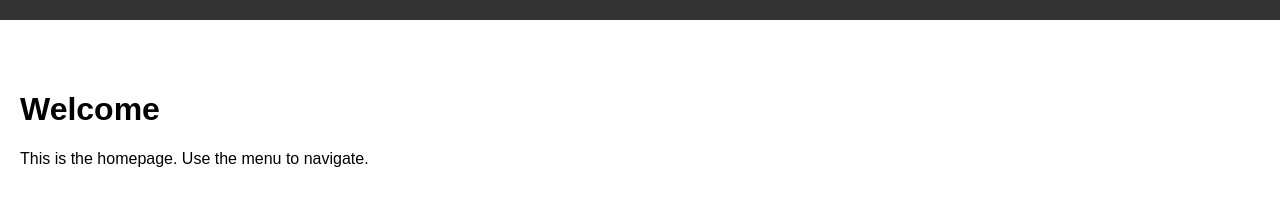
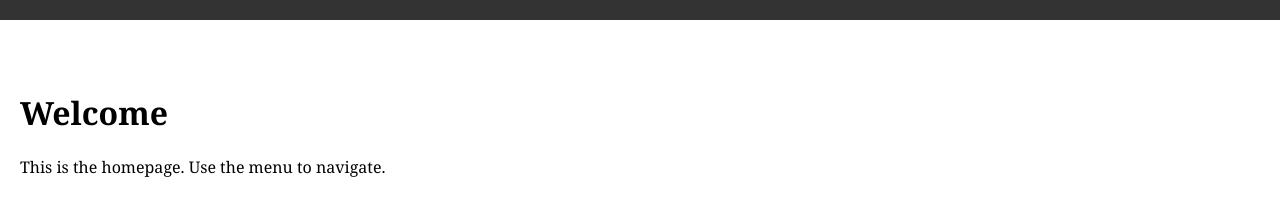
Before and after one commit to ben-wesley/homepage, a plain HTML site: page index.html in a window 1280 px wide. Drawn offline with nearby package versions, Linux system fonts and the light colour scheme; no server answers.

Commit message:
Update styles.css

```diff
--- a/styles.css
+++ b/styles.css
@@ -1,5 +1,5 @@
 body {
-    font-family: Arial, sans-serif;
+    font-family: Georgia, Garamond, serif;
     margin: 0;
     padding: 0;
 }
```
